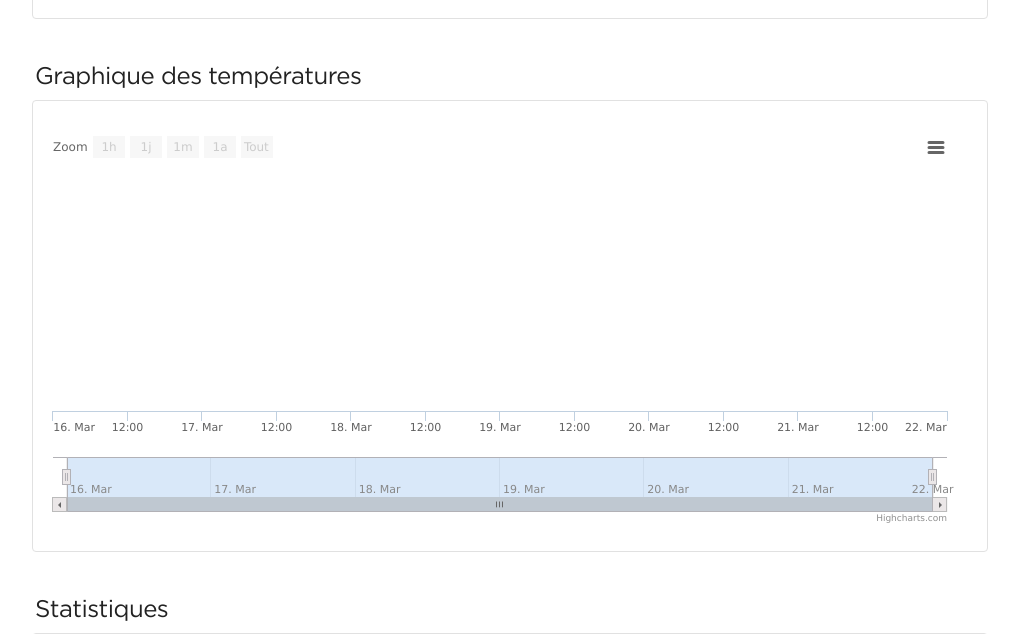
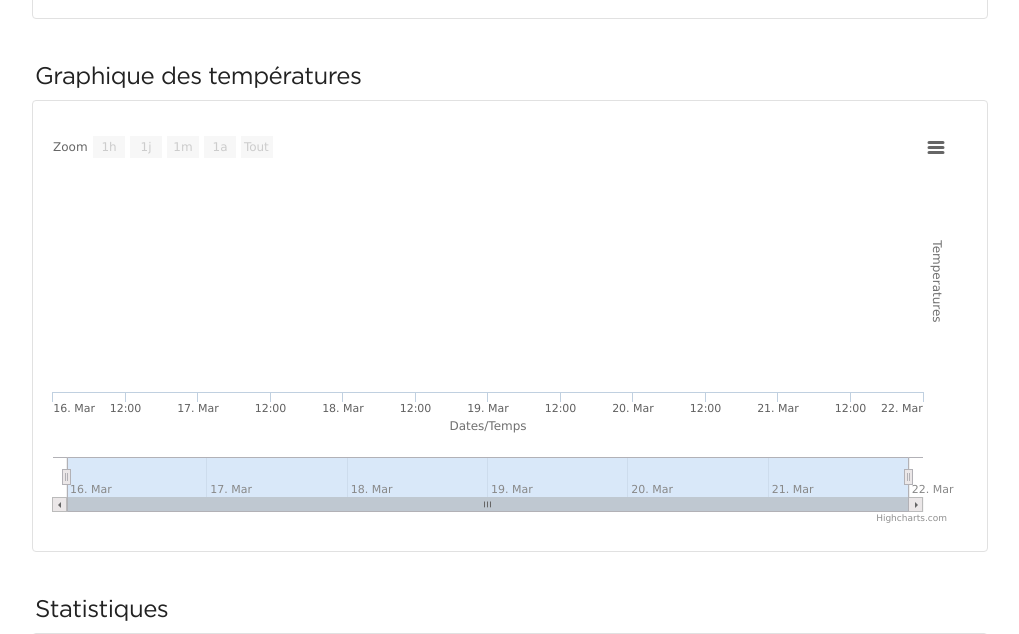
Before and after one commit to Sboune/puit-canadien-web, a PHP site: page / in a window 1280 px wide. Shown: the part 1398-2032 px from the top of the page, without its empty margins (130-1149 px from the left). Run offline with PHP 8.4, Linux system fonts and the light colour scheme; data that the repository does not hold is empty; a stand-in replaces the project's code that opens the database connection; some libraries are stand-ins or nearby versions; some web fonts are replaced.

Commit message:
Fix des légendes du chart
Changed: les légendes du chart sont maintenant présentes (Dates/Temps et Temperature).
closes #40

```diff
--- a/includes/scripts/graph.php
+++ b/includes/scripts/graph.php
@@ -253,7 +253,15 @@ var oppppt = {
                         afterSetExtremes : afterSetExtremes
                     },
                     ordinal : false,
+                    title: {
+                      text: 'Dates/Temps'
+                    },
                     minRange: 3600 * 1000 // one hour
+                },
+                yAxis : {
+                  title: {
+                    text: 'Temperatures'
+                  }
                 }
             };
 
```
